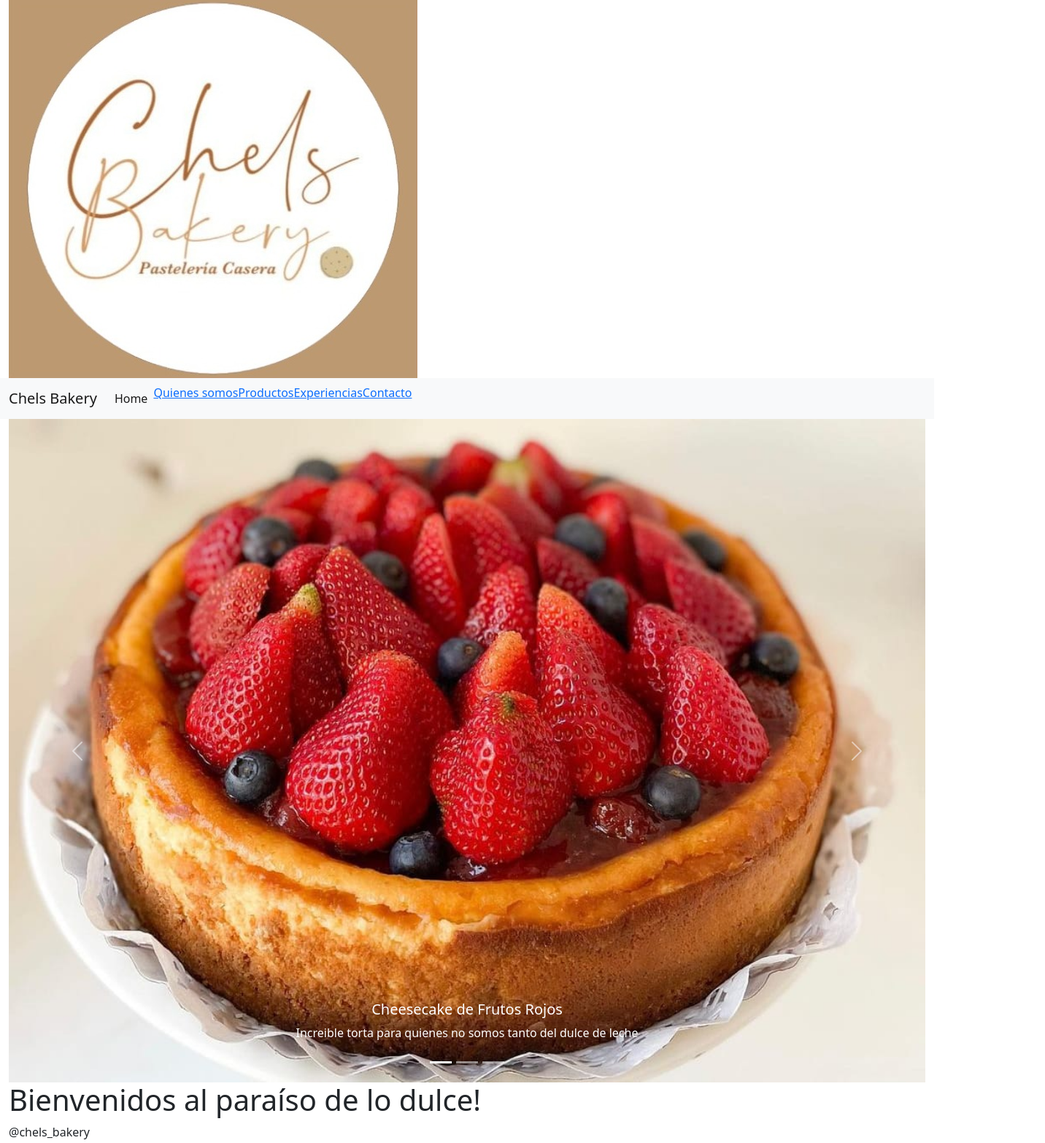
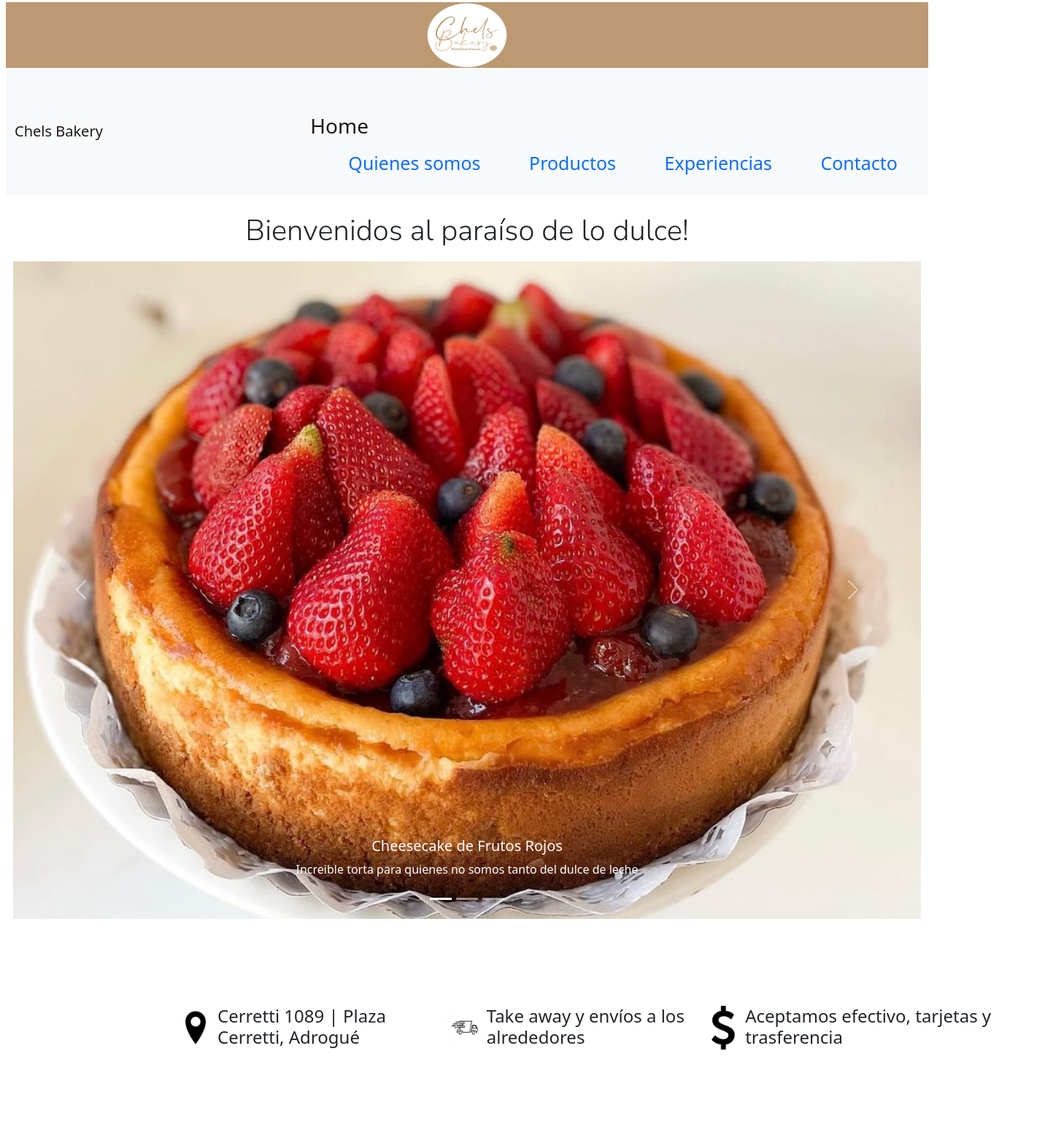
Before and after one commit to mirutorres/Preentrega3TorresVila, a website: page index.html in a window 1280 px wide. Shown: the part 5-1571 px from the top of the page at 73% size, 1432 px wide, since content can reach past the window. Drawn offline with nearby package versions, Linux system fonts and the light colour scheme.

Commit message:
actualizando git

```diff
--- a/index.html
+++ b/index.html
@@ -10,8 +10,10 @@
     <meta name="keybord" content="palabras claves separadas entre si por comas">
     <link href="https://cdn.jsdelivr.net/npm/bootstrap@5.2.3/dist/css/bootstrap.min.css" rel="stylesheet"
         integrity="sha384-rbsA2VBKQhggwzxH7pPCaAqO46MgnOM80zW1RWuH61DGLwZJEdK2Kadq2F9CUG65" crossorigin="anonymous">
-</head>
-<link rel="stylesheet" href="css/estilo.css">
+    <link rel="stylesheet" href="css/style.css">
+    <link rel="preconnect" href="https://fonts.googleapis.com">
+    <link rel="preconnect" href="https://fonts.gstatic.com" crossorigin>
+    <link href="https://fonts.googleapis.com/css2?family=Nunito+Sans:wght@300&display=swap" rel="stylesheet">
 </head>
 
 <body>
@@ -24,23 +26,28 @@
                 <div class="container-fluid">
                     <a class="navbar-brand" href="#">Chels Bakery </a>
                     <button class="navbar-toggler" type="button" data-bs-toggle="collapse"
-                            data-bs-target="#navbarNavAltMarkup" aria-controls="navbarNavAltMarkup"
-                            aria-expanded="false" aria-label="Toggle navigation">
+                        data-bs-target="#navbarNavAltMarkup" aria-controls="navbarNavAltMarkup" aria-expanded="false"
+                        aria-label="Toggle navigation">
                         <span class="navbar-toggler-icon"></span>
                     </button>
-                        <div class="collapse navbar-collapse" id="navbarNavAltMarkup">
+                    <div class="collapsenavbar-collapse" id="navbarNavAltMarkup">
                         <div class="navbar-nav">
-                                <a class="nav-link active" aria-current="page" href="#">Home</a>
-                                <a href="pages/nosotros.html"> Quienes somos </a>
-                                <a href="pages/productos.html">Productos </a>
-                                <a href="pages/experiencias.html">Experiencias </a>
-                                <a href="pages/contacto.html">Contacto </a>
+                            <ul>
+                                <li> <a class="nav-link active" aria-current="page" href="#">Home</a> </li>
+                                <li> <a href="pages/nosotros.html"> Quienes somos </a> </li>
+                                <li> <a href="pages/productos.html">Productos </a> </li>
+                                <li> <a href="pages/experiencias.html">Experiencias </a> </li>
+                                <li> <a href="pages/contacto.html">Contacto </a> </li>
+                            </ul>
                         </div>
                     </div>
                 </div>
             </nav>
         </header>
         <main class="row">
+            <div class="texto">
+                <h1>Bienvenidos al paraíso de lo dulce!</h1>
+            </div>
             <div class="carrusel">
                 <div id="carouselExampleCaptions" class="carousel slide" data-bs-ride="false">
                     <div class="carousel-indicators">
@@ -86,29 +93,26 @@
                     </button>
                 </div>
             </div>
-            <div class="texto">
-                <h1>Bienvenidos al paraíso de lo dulce!</h1>
-            </div>
-            <p class="instagram">@chels_bakery</p>
             <div class="imagenesloc">
                 <img class="imagen1" src="img/icone-de-broche-de-localisation-noire.png">
                 <h4>Cerretti 1089 | Plaza Cerretti, Adrogué</h4>
-                <img class="imagen2" src="img/trucklogooficial.jpg">
+                <img class="imagen1" src="img/trucklogooficial.jpg">
                 <h4>Take away y envíos a los alrededores</h4>
-                <img class="imagen3" src="img/usd-simbolo-dolar_318-41744.avif">
+                <img class="imagen1" src="img/usd-simbolo-dolar_318-41744.avif">
                 <h4>Aceptamos efectivo, tarjetas y trasferencia</h4>
             </div>
+            <p class="instagram" >@chels_bakery</p>
         </main>
-        <footer class="row">
+        <footer class="foot">
             <div class="fotolog">
                 <img class="logof" src="img/logochelsof.jpeg" alt="logochels">
             </div>
-            <div class="col-lg-4 col-12">
+            <div class="col-md-6">
                 <h3 class="redes">REDES SOCIALES</h3>
                 <a href="https://www.instagram.com/chels_bakery/" target="_blank">INSTAGRAM</a>
                 <a href="https://www.facebook.com/chelsbakery" target="_blank">FACEBOOK</a>
             </div>
-            <div class="footinf">
+            <div class="col-md-6">
                 <h3>CONTACTO</h3>
                 <p>chelsbakery@gmail.com</p>
                 <p>4294-6288</p>
--- a/scss/style.scss
+++ b/scss/style.scss
@@ -1,8 +1,95 @@
+/*VARIABLES*/
+$same-color: #bd9973;
+
 .logo {
     text-align: center;
-     background-color: #bd9973;}
+    background-color: $same-color;
 
     .imglog {
         width: 120px;
         height: 90px;
     }
+}
+
+.texto {
+    text-align: center;
+    font-family: 'Nunito Sans', sans-serif;
+    margin-top: 25px;
+}
+
+ul {
+    list-style: none;
+    font-size: 28px;
+    align-content: center;
+}
+
+li {
+    display: inline;
+    margin: 20px;
+    padding: 10px;
+}
+
+a {
+    text-decoration: none;
+    font-size: 25px;
+}
+
+.carrusel {
+    padding: 10px;
+    width: 1600px;
+    height: 800px;
+    text-align: center;
+}
+
+.instagram {
+    text-align: center;
+    color: #91744c;
+    font-size: 50px;
+    font-family: 'Nunito Sans', sans-serif;
+}
+
+.imagenesloc {
+    display: flex;
+    justify-content: center;
+    padding: 70px;
+    margin: 160px;
+}
+
+.imagen1 {
+    width: 65px;
+    height: 60px;
+    display: inline;
+    display: flex;
+    flex-wrap: wrap;
+}
+
+.row {
+    display: flex;
+    justify-content: space-around;
+
+}
+
+.logof {
+    text-align: left;
+    width: 110px;
+    height: 80px;
+    margin: 50px;
+}
+
+.foot {
+    background-color: $same-color;
+}
+
+body {
+    margin: 8px;
+}
+
+.logoc {
+    text-align: center;
+    background-color: $same-color;
+
+    .imgloc {
+        width: 120px;
+        height: 90px;
+    }
+}
```
Also changed, not shown: pages/contacto.html (+77 -0 lines), css/style.css, img/Rogel.jpeg, img/red velvet.jpeg, 1 other file. Lines whose indentation alone changed are shown as unchanged.
